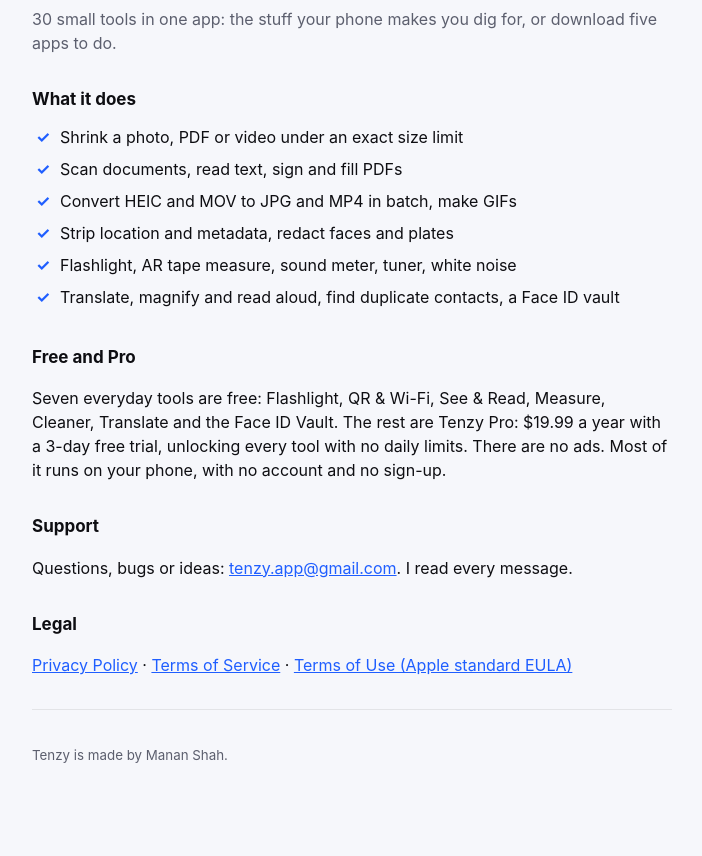
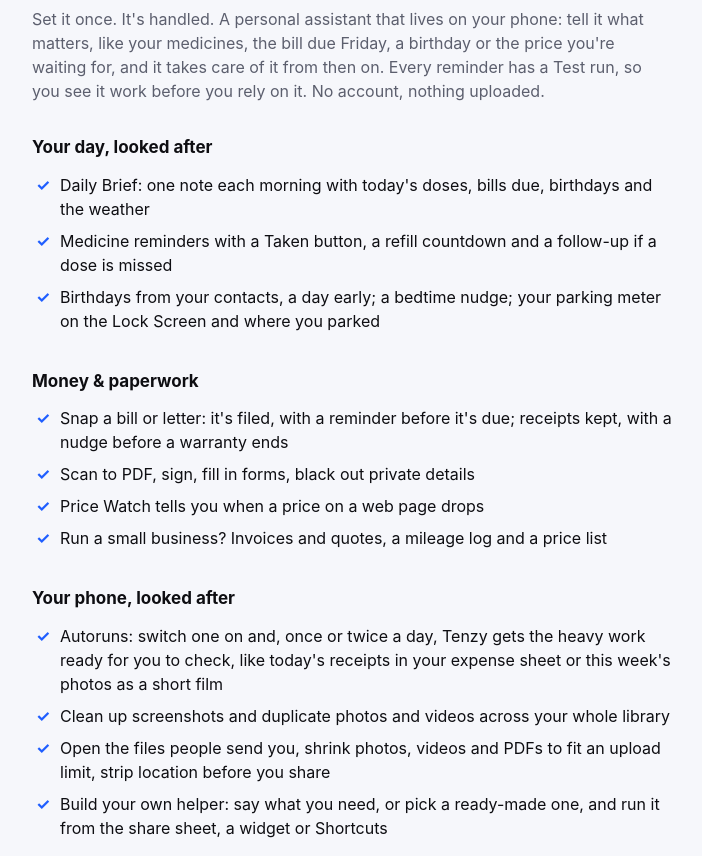
Before and after one commit to manan99991/tenzy, a plain HTML site: page index.html in a window 1280 px wide. Shown: the part 96-952 px from the top of the page, without its empty margins (288-990 px from the left). Before the commit the page ends 910 px from the top, so only its background shows below. Drawn offline with Linux system fonts and the light colour scheme.

Commit message:
Pricing everywhere: $2.99 a month or $29.99 a year, each with a 7-day free trial (was $19.99 a year, 3-day trial)
Front page rebuilt from the current App Store text (personal assistant, set it once), and "tools" now "helpers" across
the site. People who joined at $19.99 a year keep that price. Approved by Manan, 26 Nov ("Yes to both").

Co-Authored-By: Claude Opus 5.5 <noreply@anthropic.com>
Claude-Session: https://claude.ai/code/session_01V11L85gsYNHDmHozbGeaup

```diff
--- a/index.html
+++ b/index.html
@@ -1,16 +1,23 @@
-<!doctype html><html lang="en"><head><meta charset="utf-8"><meta name="viewport" content="width=device-width,initial-scale=1"><title>Tenzy: 30 Tools in One</title>
+<!doctype html><html lang="en"><head><meta charset="utf-8"><meta name="viewport" content="width=device-width,initial-scale=1"><title>Tenzy: Personal Assistant</title>
 <style>:root{--a:#1F5EFF;--t:#0E0E12;--s:#5C5F6E;--bg:#F6F7FB;--b:rgba(0,0,0,.08)}@media(prefers-color-scheme:dark){:root{--t:#F2F2F5;--s:#A3A6B5;--bg:#0E0E12;--b:rgba(255,255,255,.1)}}
 body{margin:0;background:var(--bg);color:var(--t);font:16px/1.5 -apple-system,BlinkMacSystemFont,"Segoe UI",Roboto,sans-serif}main{max-width:640px;margin:0 auto;padding:48px 20px}h1{font-size:34px;letter-spacing:-.5px;margin:0 0 4px}h2{font-size:17px;margin:32px 0 8px}p.lead{color:var(--s);margin:0 0 24px}ul{padding-left:0;list-style:none;margin:0}li{padding:4px 0 4px 28px;position:relative}li::before{content:"✓";position:absolute;left:4px;color:var(--a);font-weight:700}li.x::before{content:"–";color:var(--s)}small{color:var(--s)}hr{border:0;border-top:1px solid var(--b);margin:32px 0}a{color:var(--a)}</style></head>
 <body><main>
-<h1>Tenzy</h1><p class="lead">30 small tools in one app: the stuff your phone makes you dig for, or download five apps to do.</p>
-<h2>What it does</h2><ul>
-<li>Shrink a photo, PDF or video under an exact size limit</li>
-<li>Scan documents, read text, sign and fill PDFs</li>
-<li>Convert HEIC and MOV to JPG and MP4 in batch, make GIFs</li>
-<li>Strip location and metadata, redact faces and plates</li>
-<li>Flashlight, AR tape measure, sound meter, tuner, white noise</li>
-<li>Translate, magnify and read aloud, find duplicate contacts, a Face ID vault</li></ul>
-<h2>Free and Pro</h2><p>Seven everyday tools are free: Flashlight, QR &amp; Wi-Fi, See &amp; Read, Measure, Cleaner, Translate and the Face ID Vault. The rest are Tenzy Pro: $19.99 a year with a 3-day free trial, unlocking every tool with no daily limits. There are no ads. Most of it runs on your phone, with no account and no sign-up.</p>
+<h1>Tenzy</h1><p class="lead">Set it once. It's handled. A personal assistant that lives on your phone: tell it what matters, like your medicines, the bill due Friday, a birthday or the price you're waiting for, and it takes care of it from then on. Every reminder has a Test run, so you see it work before you rely on it. No account, nothing uploaded.</p>
+<h2>Your day, looked after</h2><ul>
+<li>Daily Brief: one note each morning with today's doses, bills due, birthdays and the weather</li>
+<li>Medicine reminders with a Taken button, a refill countdown and a follow-up if a dose is missed</li>
+<li>Birthdays from your contacts, a day early; a bedtime nudge; your parking meter on the Lock Screen and where you parked</li></ul>
+<h2>Money &amp; paperwork</h2><ul>
+<li>Snap a bill or letter: it's filed, with a reminder before it's due; receipts kept, with a nudge before a warranty ends</li>
+<li>Scan to PDF, sign, fill in forms, black out private details</li>
+<li>Price Watch tells you when a price on a web page drops</li>
+<li>Run a small business? Invoices and quotes, a mileage log and a price list</li></ul>
+<h2>Your phone, looked after</h2><ul>
+<li>Autoruns: switch one on and, once or twice a day, Tenzy gets the heavy work ready for you to check, like today's receipts in your expense sheet or this week's photos as a short film</li>
+<li>Clean up screenshots and duplicate photos and videos across your whole library</li>
+<li>Open the files people send you, shrink photos, videos and PDFs to fit an upload limit, strip location before you share</li>
+<li>Build your own helper: say what you need, or pick a ready-made one, and run it from the share sheet, a widget or Shortcuts</li></ul>
+<h2>Free and Pro</h2><p>Thirteen everyday helpers are free, including Scan, Translate, What is this?, Find my car and the Flashlight, and you can build and keep two helpers of your own. Tenzy Pro unlocks everything else, unlimited helpers and all themes: $2.99 a month or $29.99 a year, each starting with a 7-day free trial. If you joined earlier at $19.99 a year, you keep that price. There are no ads, and most of it runs on your phone, with no account and no sign-up.</p>
 <h2>Support</h2><p>Questions, bugs or ideas: <a href="mailto:tenzy.app@gmail.com">tenzy.app@gmail.com</a>. I read every message.</p>
 <h2>Legal</h2><p><a href="privacy.html">Privacy Policy</a> · <a href="terms.html">Terms of Service</a> · <a href="https://www.apple.com/legal/internet-services/itunes/dev/stdeula/">Terms of Use (Apple standard EULA)</a></p>
 <hr><small>Tenzy is made by Manan Shah.</small>
```
Also changed, not shown: privacy.html (+9 -9 lines), terms.html (+6 -6 lines).
